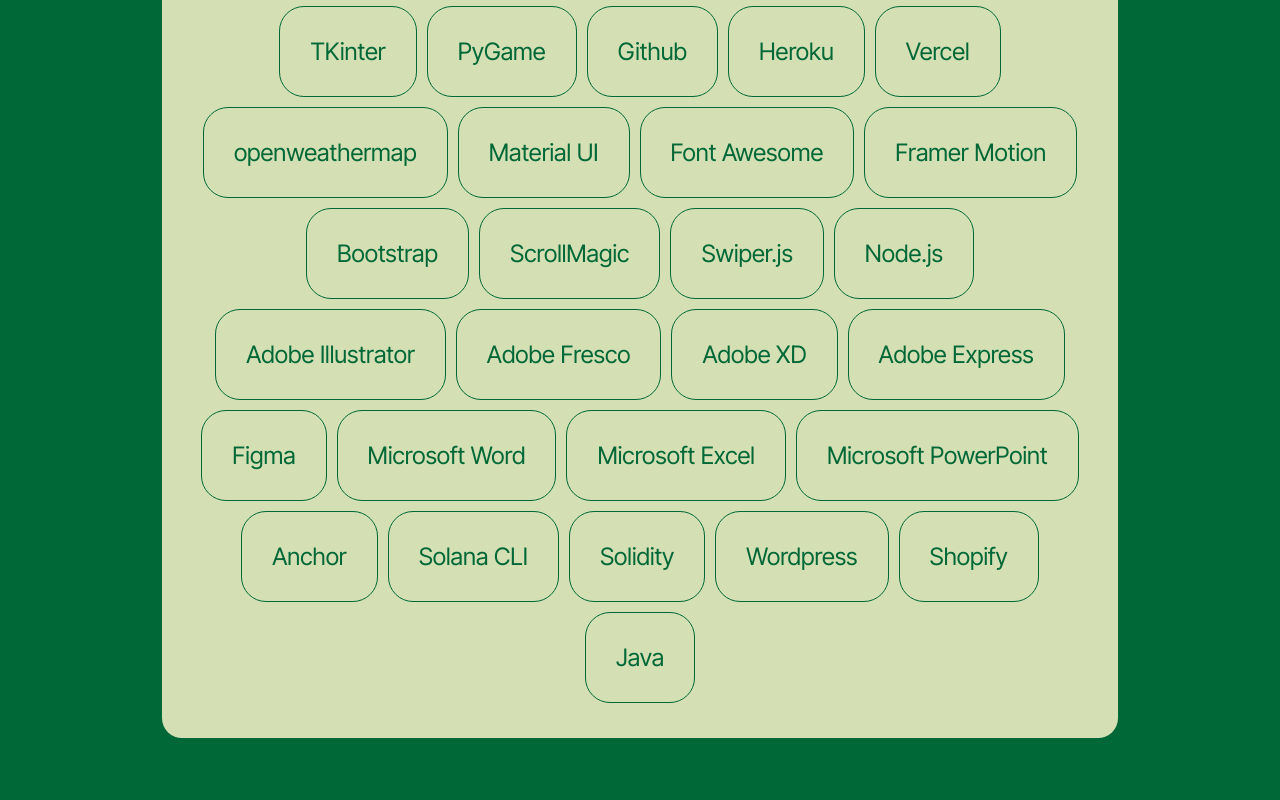
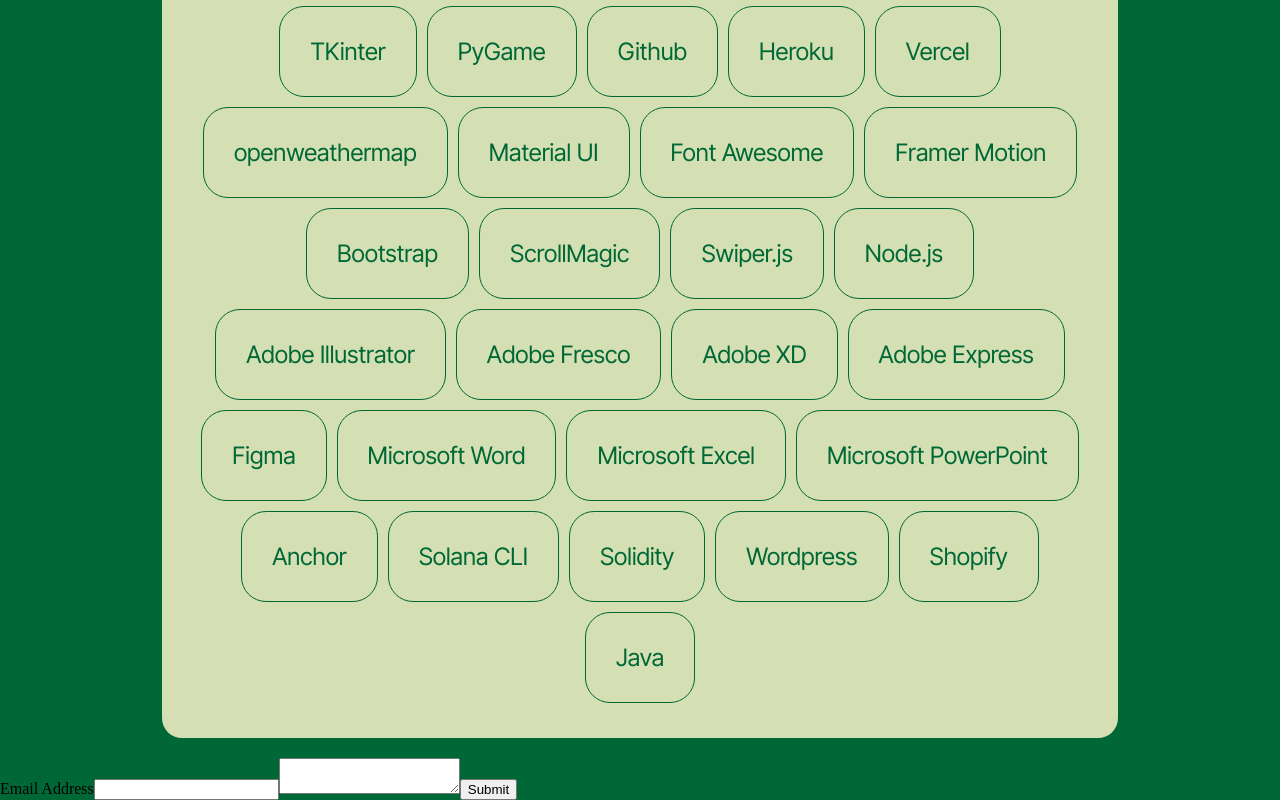
Before and after one commit to them2dt/maruthan-com-2023, a React (Create React App) app: page / in a window 1280 px wide. Shown: the part 2802-3602 px from the top of the page. Before the commit the page ends 3560 px from the top, so only its background shows below. Built offline with nearby package versions, Linux system fonts and the light colour scheme.

Commit message:
add contact form

```diff
--- a/package.json
+++ b/package.json
@@ -5,6 +5,7 @@
   "dependencies": {
     "@emotion/react": "^11.10.4",
     "@emotion/styled": "^11.10.4",
+    "@formspree/react": "^2.4.0",
     "@mui/material": "^5.10.8",
     "@testing-library/jest-dom": "^5.16.5",
     "@testing-library/react": "^13.4.0",
--- a/src/App.js
+++ b/src/App.js
@@ -1,4 +1,5 @@
 import "./App.css";
+import ContactForm from "./components/Contact";
 import keymount from "./keymount.jpg";
 import Switch from "@mui/material/Switch";
 import { createTheme, ThemeProvider } from "@mui/material/styles";
@@ -228,7 +229,9 @@
           </div>
         </div>
       </div>
-      <div id="collab" className="collab"></div>
+      <div id="collab" className="collab">
+        <ContactForm/>
+      </div>
       <div id="footer" className="footer"></div>
     </div>
   );
--- /dev/null
+++ b/src/components/Contact.js
@@ -0,0 +1,45 @@
+// Make sure to run npm install @formspree/react
+// For more help visit https://formspr.ee/react-help
+import React from 'react';
+import { useForm, ValidationError } from '@formspree/react';
+
+
+function ContactForm() {
+  const [state, handleSubmit] = useForm("meqdzjna");
+
+  if (state.succeeded) {
+      return <p>Thanks for joining!</p>;
+  }
+
+  return (
+      <form onSubmit={handleSubmit}>
+      <label htmlFor="email">
+        Email Address
+      </label>
+      <input
+        id="email"
+        type="email"
+        name="email"
+      />
+      <ValidationError
+        prefix="Email"
+        field="email"
+        errors={state.errors}
+      />
+      <textarea
+        id="message"
+        name="message"
+      />
+      <ValidationError
+        prefix="Message"
+        field="message"
+        errors={state.errors}
+      />
+      <button type="submit" disabled={state.submitting}>
+        Submit
+      </button>
+    </form>
+  );
+}
+
+export default ContactForm;
```
Also changed, not shown: src/components/contact.css (added), 1 other file (tests, documents, lock files or other folders).
